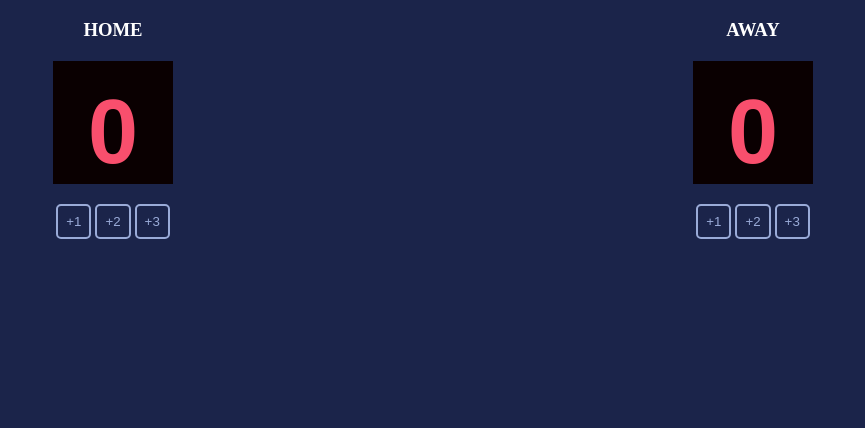
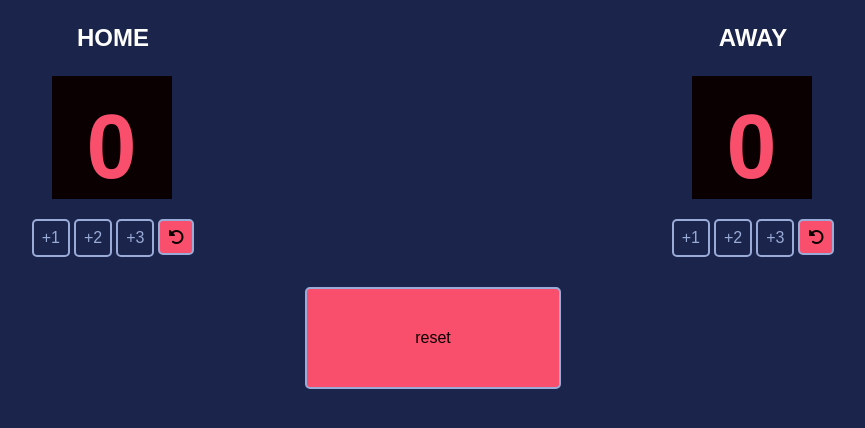
Before and after one commit to esthy13/BasketBall_ScoreBoard, a website built with Vite: page index.html in a window 1280 px wide. Shown: the whole page, without its empty margins (207-1072 px from the left). Built offline with nearby package versions, Linux system fonts and the light colour scheme; a web font is replaced by a local one.

Commit message:
adding useful undo and reset functions

```diff
--- a/index.css
+++ b/index.css
@@ -31,8 +31,26 @@ button {
     border: 2px solid #9AABD8;
     border-radius: 5px;
     font-family: 'Cursed Timer ULiL', sans-serif;
+    font-size: medium;
 }
 
 h3 {
-   color: #ffffff;
+    color: #ffffff;
+    font-family: sans-serif;
+    font-size: x-large;
 }
+
+body > button {
+    color: #0a0001;
+    background-color: #f94f6d;
+    width: 20vw;
+    height: 8vw;
+    margin: 30px;
+    padding: 15px;
+    font-size: medium;
+}
+
+body > div > div > button:nth-child(6){
+    color: #0a0001;
+    background-color: #f94f6d;
+}
--- a/index.html
+++ b/index.html
@@ -1,7 +1,10 @@
 <html>
     <head>
+        <title>Simple Basketball scoreboard</title>
+        <meta charset="UTF-8">
         <link rel="stylesheet" href="index.css">
         <link href="https://fonts.cdnfonts.com/css/cursed-timer-ulil" rel="stylesheet">
+        <link rel="stylesheet" href="https://cdnjs.cloudflare.com/ajax/libs/font-awesome/6.0.0-beta3/css/all.min.css">
     </head>
     <body>
         <div class="container">
@@ -11,6 +14,9 @@
                 <button onclick="addHome(1)">+1</button>
                 <button onclick="addHome(2)">+2</button>
                 <button onclick="addHome(3)">+3</button>
+                <button onclick="undoHome()">
+                    <i class="fas fa-undo-alt"></i>
+                </button>
             </div>
             <div>
                 <h3>AWAY</h3>
@@ -18,8 +24,12 @@
                 <button onclick="addGuest(1)">+1</button>
                 <button onclick="addGuest(2)">+2</button>
                 <button onclick="addGuest(3)">+3</button>
+                <button onclick="undoGuest()">
+                    <i class="fas fa-undo-alt"></i>
+                </button>
             </div>
         </div>
+        <button onclick="reset()">reset</button>
         <script src="index.js"></script>
     </body>
 </html>
--- a/index.js
+++ b/index.js
@@ -1,9 +1,42 @@
-let homeScore = document.getElementsByClassName("score")[0]
-let guestScore = document.getElementsByClassName("score")[1]
+let homeScore = document.getElementsByClassName("score")[0];
+let guestScore = document.getElementsByClassName("score")[1];
 
-function addHome(points){
-    homeScore.innerText = parseInt(homeScore.innerText) + points;
+// Arrays to keep track of score history
+let homeScoreHistory = [0];
+let guestScoreHistory = [0];
+
+function addHome(points) {
+    // Update score and history
+    let newScore = parseInt(homeScore.innerText) + points;
+    homeScore.innerText = newScore;
+    homeScoreHistory.push(newScore);
 }
-function addGuest(points){
-    guestScore.innerText = parseInt(guestScore.innerText) + points;
+
+function addGuest(points) {
+    // Update score and history
+    let newScore = parseInt(guestScore.innerText) + points;
+    guestScore.innerText = newScore;
+    guestScoreHistory.push(newScore);
 }
+
+function reset() {
+    // Reset scores and history
+    homeScore.innerText = 0;
+    guestScore.innerText = 0;
+    homeScoreHistory = [0];
+    guestScoreHistory = [0];
+}
+
+function undoHome() {
+    // Check if there is history to undo
+    if (homeScoreHistory.length > 1) {
+        homeScoreHistory.pop(); // Remove last entry
+        homeScore.innerText = homeScoreHistory[homeScoreHistory.length - 1]; // Set to previous score
+    }
+}
+function undoGuest() {
+    if (guestScoreHistory.length > 1) {
+        guestScoreHistory.pop(); // Remove last entry
+        guestScore.innerText = guestScoreHistory[guestScoreHistory.length - 1]; // Set to previous score
+    }
+}
```
